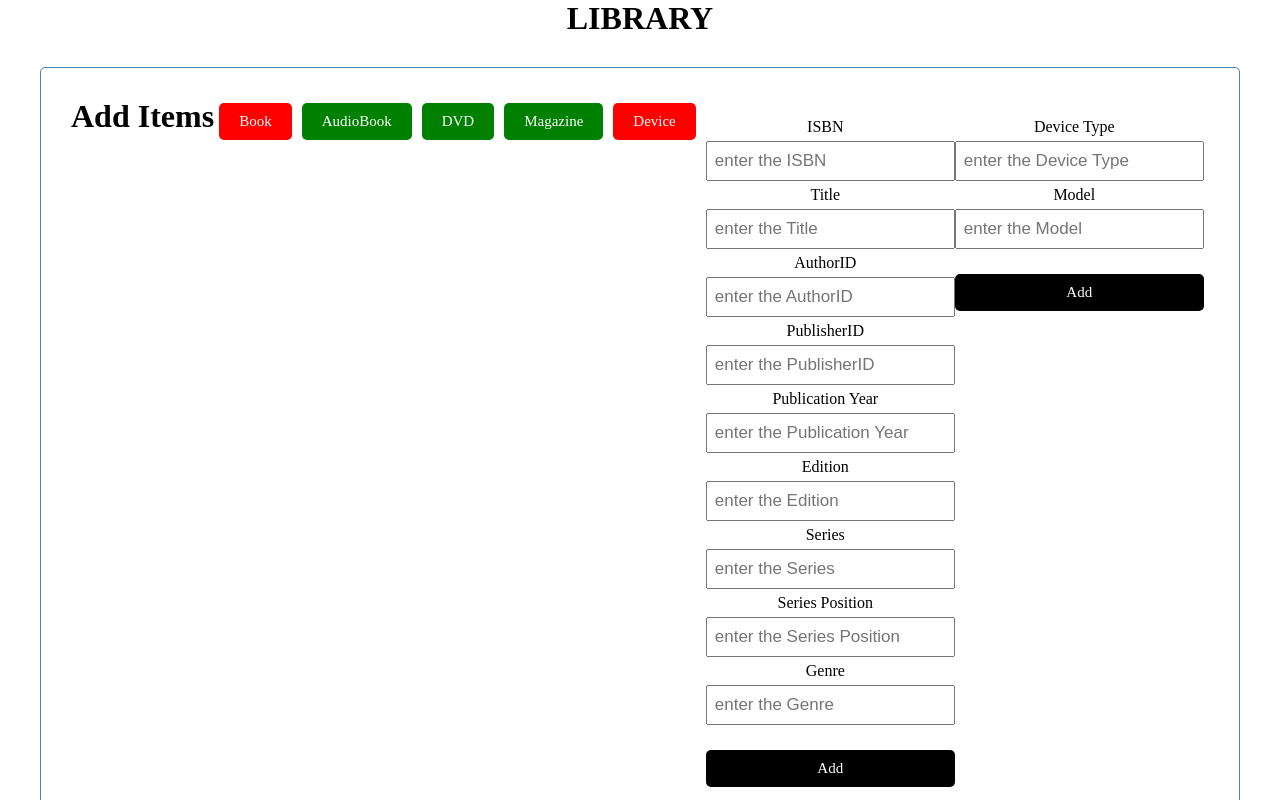
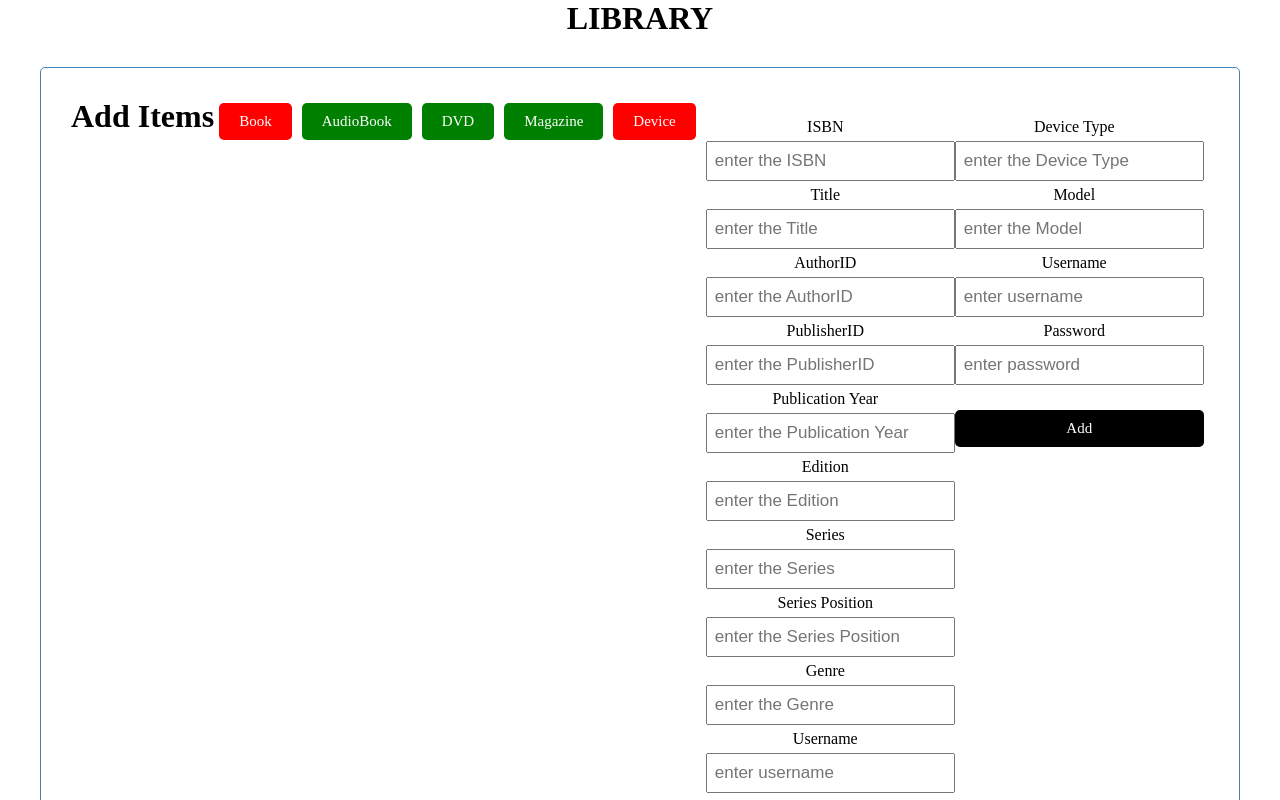
Before and after one commit to dheller07/3380proj, a React (Create React App) app in the folder client/: page /Add in a window 1280 px wide. Both pictures are taken after a click on the button "Device". Shown: the top 800 px of the page. Built offline with nearby package versions, Linux system fonts and the light colour scheme.

Commit message:
implemented user authentication in frontend

```diff
--- a/client/src/AddItems.js
+++ b/client/src/AddItems.js
@@ -35,6 +35,8 @@ function AddItems (serverCommunication) {
     const[seriesBook, setSeriesBook] = useState('')
     const[seriesPositionBook, setSeriesPositionBook] = useState('')
     const[genreBook, setGenreBook] = useState('')
+    const[usernameBook, setUsernameBook] = useState('')
+    const[passwordBook, setPasswordBook] = useState('')
 
     const theAddBook = () => {
         if(showBookResult === true) {
@@ -52,10 +54,10 @@ function AddItems (serverCommunication) {
                 ebook: 0,
                 waitlist_capacity: 0,
                 location: 1,
-                username: setUsernameAudioBook,
-                password: setPasswordAudioBook
+                username: usernameBook,
+                password: passwordBook
             };
-            serverCommunication.post('/book',data)
+            BookService.create(data)
                 .then(response => {
                     console.log(response);
                 })
@@ -128,6 +130,8 @@ function AddItems (serverCommunication) {
     const[dateDvd, setDateDvd] = useState('')
     const[directorDvd, setDirectorDvd] = useState('')
     const[studioDvd, setStudioDvd] = useState('')
+    const[usernameDvd, setUsernameDvd] = useState('')
+    const[passwordDvd, setPasswordDvd] = useState('')
 
     const theAddDvd = () => {
         if(showDvdResult === true) {
@@ -137,8 +141,9 @@ function AddItems (serverCommunication) {
                 director: directorDvd,
                 studio: studioDvd,
                 location: 2,
-                checked_out: 0
-
+                checked_out: 0,
+                username: usernameDvd,
+                password: passwordDvd
             };
             DvdService.create(data)
                 .then(response => {
@@ -162,6 +167,8 @@ function AddItems (serverCommunication) {
     const[issueMgz, setIssueMgz] = useState('')
     const[dateMgz, setDateMgz] = useState('')
     const[topicMgz, setTopicMgz] = useState('')
+    const[usernameMgz, setUsernameMgz] = useState('')
+    const[passwordMgz, setPasswordMgz] = useState('')
 
     const theAddMgz = () => {
         if(showMgzResult === true) {
@@ -171,8 +178,9 @@ function AddItems (serverCommunication) {
                 issue_date: dateMgz,
                 topic: topicMgz,
                 location: 3,
-                checked_out: 0
-
+                checked_out: 0,
+                username: usernameMgz,
+                password: passwordMgz
             };
             MgzService.create(data)
                 .then(response => {
@@ -196,7 +204,8 @@ function AddItems (serverCommunication) {
 
     const[typeDevice, setTypeDevice] =useState('')
     const[modelDevice, setModelDevice] = useState('')
-
+    const[usernameDevice, setUsernameDevice] = useState('')
+    const[passwordDevice, setPasswordDevice] = useState('')
 
     const theAddDevice = () => {
         if(showDeviceResult === true) {
@@ -205,7 +214,9 @@ function AddItems (serverCommunication) {
                 model: modelDevice,
                 checked_out: 0,
                 waitlist_capacity: 0,
-                location: 4
+                location: 4,
+                username: usernameDevice,
+                password: passwordDevice
             };
             DeviceService.create(data)
                 .then(response => {
@@ -253,6 +264,8 @@ function AddItems (serverCommunication) {
             mySeriesBook = {(e) => setSeriesBook(e.target.value)}
             mySeriesPositionBook = {(e) => setSeriesPositionBook(e.target.value)}
             myGenreBook = {(e) => setGenreBook(e.target.value)}
+            myUsernameBook = {(e) => setUsernameBook(e.target.value)}
+            myPasswordBook={(e) => setPasswordBook(e.target.value)}
         />}
         {showSearchAudioBook && <AudioBook
             onAudioBookResult = {() => setShowAudioBookResult(!showAudioBookResult)}
@@ -275,6 +288,8 @@ function AddItems (serverCommunication) {
             myDateDvd = {(e) => setDateDvd(e.target.value)}
             myDirectorDvd = {(e) => setDirectorDvd(e.target.value)}
             myStudioDvd = {(e) => setStudioDvd(e.target.value)}
+            myUsernameDvd = {(e) => setUsernameDvd(e.target.value)}
+            myPasswordDvd = {(e) => setPasswordDvd(e.target.value)}
         />}
         {showSearchMgz && <Mgz
             onMgzResult = {() => setShowMgzResult(!showMgzResult)}
@@ -282,15 +297,18 @@ function AddItems (serverCommunication) {
             myIssueMgz = {(e) => setIssueMgz(e.target.value)}
             myDateMgz = {(e) => setDateMgz(e.target.value)}
             myTopicMgz = {(e) => setTopicMgz(e.target.value)}
+            myUsernameMgz = {(e) => setUsernameMgz(e.target.value)}
+            myPasswordMgz = {(e) => setPasswordMgz(e.target.value)}
         />}
         {showSearchDevice && <Device
             onDeviceResult = {() => setShowDeviceResult(!showDeviceResult)}
             myTypeDevice = {(e) => setTypeDevice(e.target.value)}
             myModelDevice = {(e) => setModelDevice(e.target.value)}
+            myUsernameDevice = {(e) => setUsernameDevice(e.target.value)}
+            myPasswordDevice = {(e) => setPasswordDevice(e.target.value)}
         />}
 
         </div>
-        REFRESH AFTER EACH ACTION
             <div>
                 {theAddBook()}
                 {theAddAudioBook()}
--- a/client/src/components2/Book.js
+++ b/client/src/components2/Book.js
@@ -1,5 +1,5 @@
 
-const Book = ({onBookResult, myTitleBook, myIsbnBook, myAuthorBook, myPublisherBook, myYearBook, myEditionBook, mySeriesBook, mySeriesPositionBook, myGenreBook}) => {
+const Book = ({onBookResult, myTitleBook, myIsbnBook, myAuthorBook, myPublisherBook, myYearBook, myEditionBook, mySeriesBook, mySeriesPositionBook, myGenreBook, myUsernameBook, myPasswordBook}) => {
 
     const submitBookAdd = (event) => {
         onBookResult();
@@ -63,6 +63,18 @@ const Book = ({onBookResult, myTitleBook, myIsbnBook, myAuthorBook, myPublisherB
                     placeholder='enter the Genre'
                     onChange = {myGenreBook}
                 />
+                <label>Username</label>
+                <input
+                    type='text'
+                    placeholder='enter username'
+                    onChange = {myUsernameBook}
+                />
+                <label>Password</label>
+                <input
+                    type='text'
+                    placeholder='enter password'
+                    onChange = {myPasswordBook}
+                />
             </div>
 
 
--- a/client/src/components2/Device.js
+++ b/client/src/components2/Device.js
@@ -1,5 +1,5 @@
 
-const Device = ({onDeviceResult, myTypeDevice, myModelDevice}) => {
+const Device = ({onDeviceResult, myTypeDevice, myModelDevice, myUsernameDevice, myPasswordDevice}) => {
 
     const submitDeviceAdd = (event) => {
         onDeviceResult();
@@ -21,6 +21,18 @@ const Device = ({onDeviceResult, myTypeDevice, myModelDevice}) => {
                     placeholder='enter the Model'
                     onChange = {myModelDevice}
                 />
+                <label>Username</label>
+                <input
+                    type='text'
+                    placeholder='enter username'
+                    onChange = {myUsernameDevice}
+                />
+                <label>Password</label>
+                <input
+                    type='text'
+                    placeholder='enter password'
+                    onChange = {myPasswordDevice}
+                />
             </div>
 
 
--- a/client/src/components2/Dvd.js
+++ b/client/src/components2/Dvd.js
@@ -1,5 +1,5 @@
 
-const Dvd = ({onDvdResult, myTitleDvd, myDateDvd, myDirectorDvd, myStudioDvd}) => {
+const Dvd = ({onDvdResult, myTitleDvd, myDateDvd, myDirectorDvd, myStudioDvd, myUsernameDvd, myPasswordDvd}) => {
 
     const submitDvdAdd = (event) => {
         onDvdResult();
@@ -33,6 +33,18 @@ const Dvd = ({onDvdResult, myTitleDvd, myDateDvd, myDirectorDvd, myStudioDvd}) =
                     placeholder='enter the Studio'
                     onChange = {myStudioDvd}
                 />
+                <label>Username</label>
+                <input
+                    type='text'
+                    placeholder='enter username'
+                    onChange = {myUsernameDvd}
+                />
+                <label>Password</label>
+                <input
+                    type='text'
+                    placeholder='enter password'
+                    onChange = {myPasswordDvd}
+                />
             </div>
 
 
--- a/client/src/components2/Mgz.js
+++ b/client/src/components2/Mgz.js
@@ -1,5 +1,5 @@
 
-const Mgz = ({onMgzResult, myTitleMgz, myIssueMgz, myDateMgz, myTopicMgz}) => {
+const Mgz = ({onMgzResult, myTitleMgz, myIssueMgz, myDateMgz, myTopicMgz, myUsernameMgz, myPasswordMgz}) => {
 
     const submitMgzAdd = (event) => {
         onMgzResult();
@@ -33,6 +33,18 @@ const Mgz = ({onMgzResult, myTitleMgz, myIssueMgz, myDateMgz, myTopicMgz}) => {
                     placeholder='enter the Topic'
                     onChange = {myTopicMgz}
                 />
+                <label>Username</label>
+                <input
+                    type='text'
+                    placeholder='enter username'
+                    onChange = {myUsernameMgz}
+                />
+                <label>Password</label>
+                <input
+                    type='text'
+                    placeholder='enter password'
+                    onChange = {myPasswordMgz}
+                />
             </div>
 
 
```
